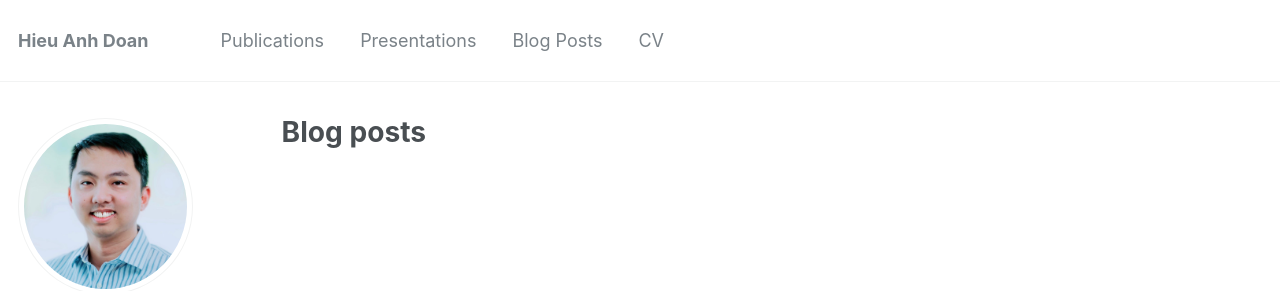
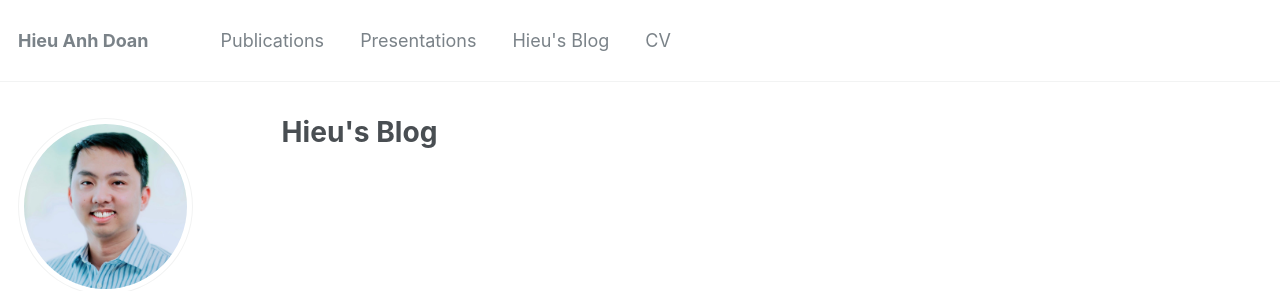
Before and after one commit to hieuadoan/hieuadoan.github.io, a Jekyll site: the page built from _pages/year-archive.html, in a window 1280 px wide. Shown: the top 291 px of the page. Built offline with Jekyll 4.4.1, drawn with Linux system fonts in a browser that asks for light colours; some web fonts are replaced.

Commit message:
change blog posts to Hieu's blog

```diff
--- a/_data/navigation.yml
+++ b/_data/navigation.yml
@@ -12,7 +12,7 @@ main:
   #- title: "Software"
   #  url: /software/
 
-  - title: "Blog Posts"
+  - title: "Hieu's Blog"
     url: /year-archive/
 
   - title: "CV"
--- a/_pages/year-archive.html
+++ b/_pages/year-archive.html
@@ -1,7 +1,7 @@
 ---
 layout: archive
 permalink: /year-archive/
-title: "Blog posts"
+title: "Hieu's Blog"
 author_profile: true
 redirect_from:
   - /wordpress/blog-posts/
```
